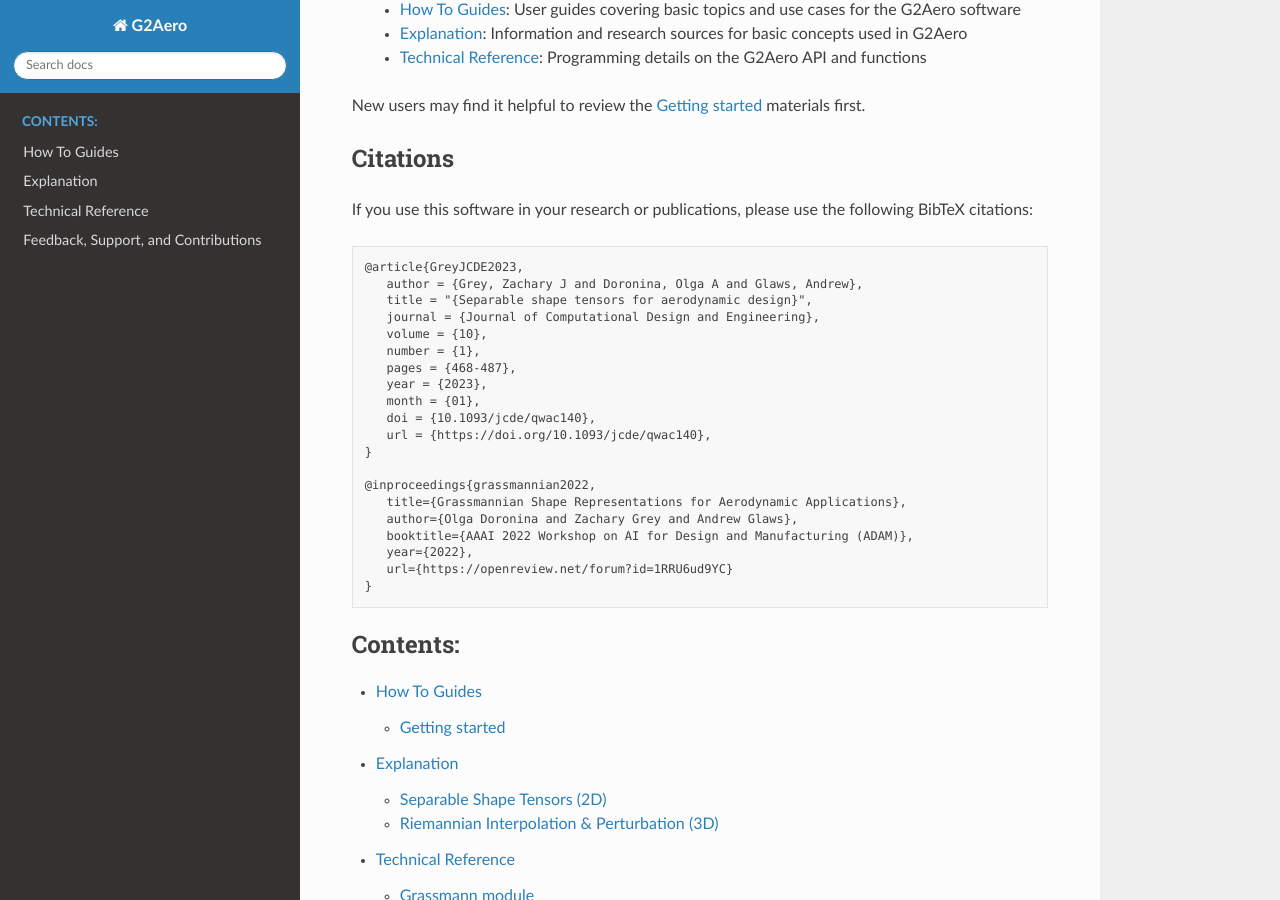
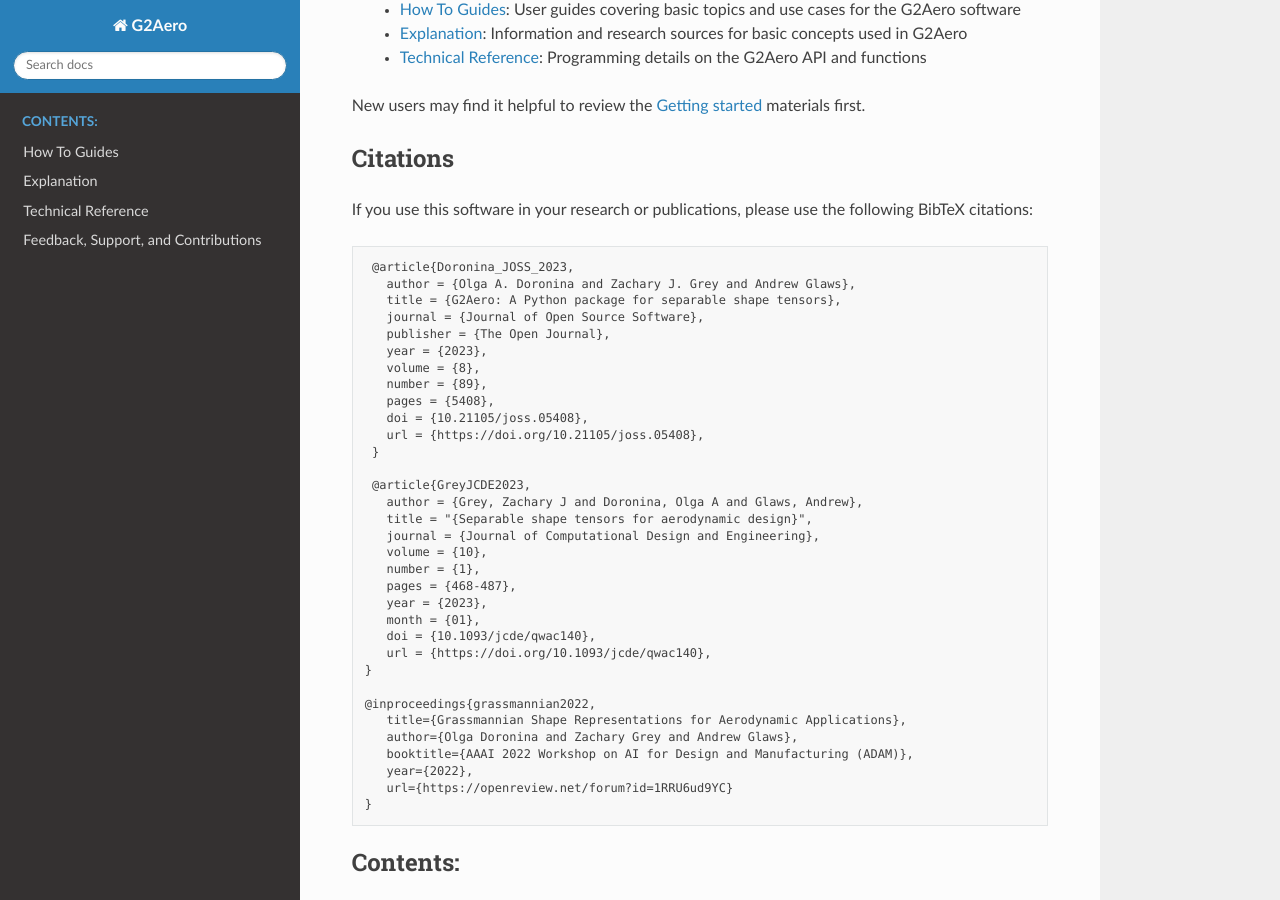
Before and after one commit to NREL/G2Aero, a Sphinx documentation site: the page built from docs/index.rst, in a window 1280 px wide and 900 px high, scrolled down 602 px. Built offline with Sphinx 7.4.7 and the Read the Docs theme 2.0.0, drawn with Linux system fonts in a browser that asks for light colours; pages that are not in the unit, such as notebooks, are missing from menus.

Commit message:
fix citation

```diff
--- a/docs/index.rst
+++ b/docs/index.rst
@@ -27,7 +27,21 @@
 ---------
 If you use this software in your research or publications, please use the following BibTeX citations::
 
-   @article{GreyJCDE2023,
+
+    @article{Doronina_JOSS_2023,
+      author = {Olga A. Doronina and Zachary J. Grey and Andrew Glaws},
+      title = {G2Aero: A Python package for separable shape tensors},
+      journal = {Journal of Open Source Software},
+      publisher = {The Open Journal},
+      year = {2023},
+      volume = {8},
+      number = {89},
+      pages = {5408},
+      doi = {10.21105/joss.05408},
+      url = {https://doi.org/10.21105/joss.05408},
+    }
+
+    @article{GreyJCDE2023,
       author = {Grey, Zachary J and Doronina, Olga A and Glaws, Andrew},
       title = "{Separable shape tensors for aerodynamic design}",
       journal = {Journal of Computational Design and Engineering},
```
Also changed, not shown: README.md (+2 -1 lines).
